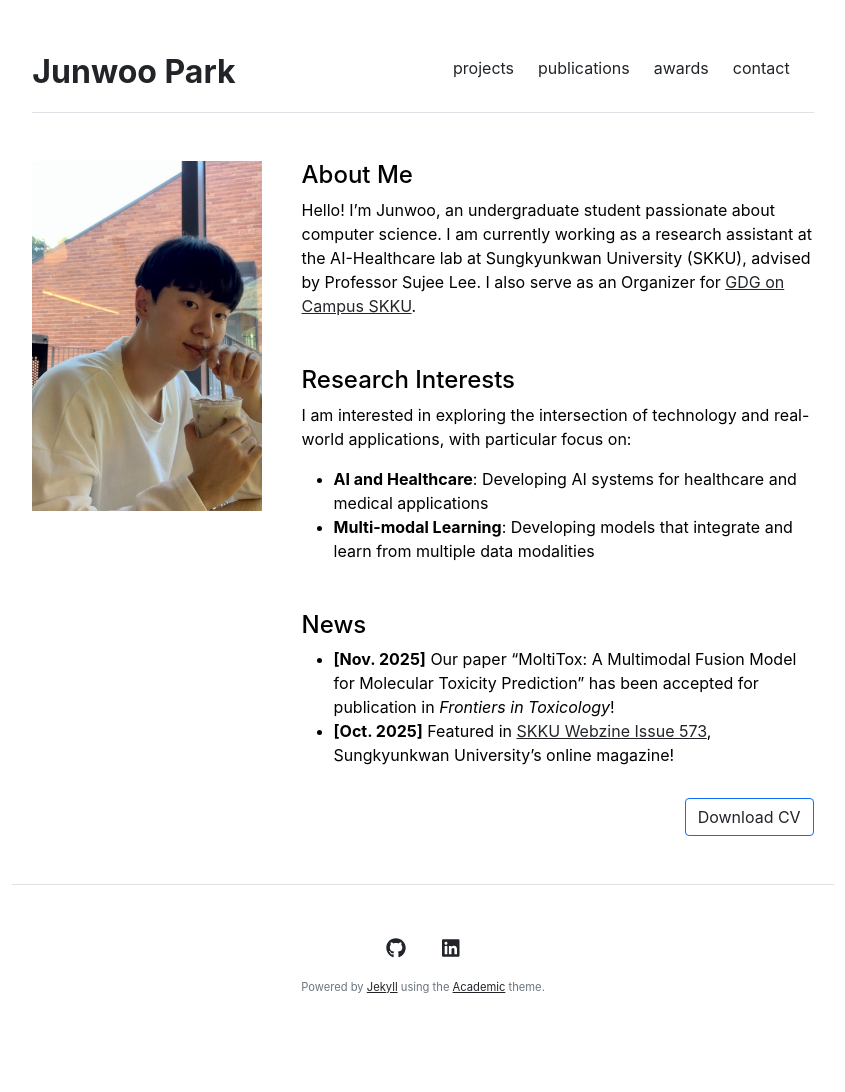
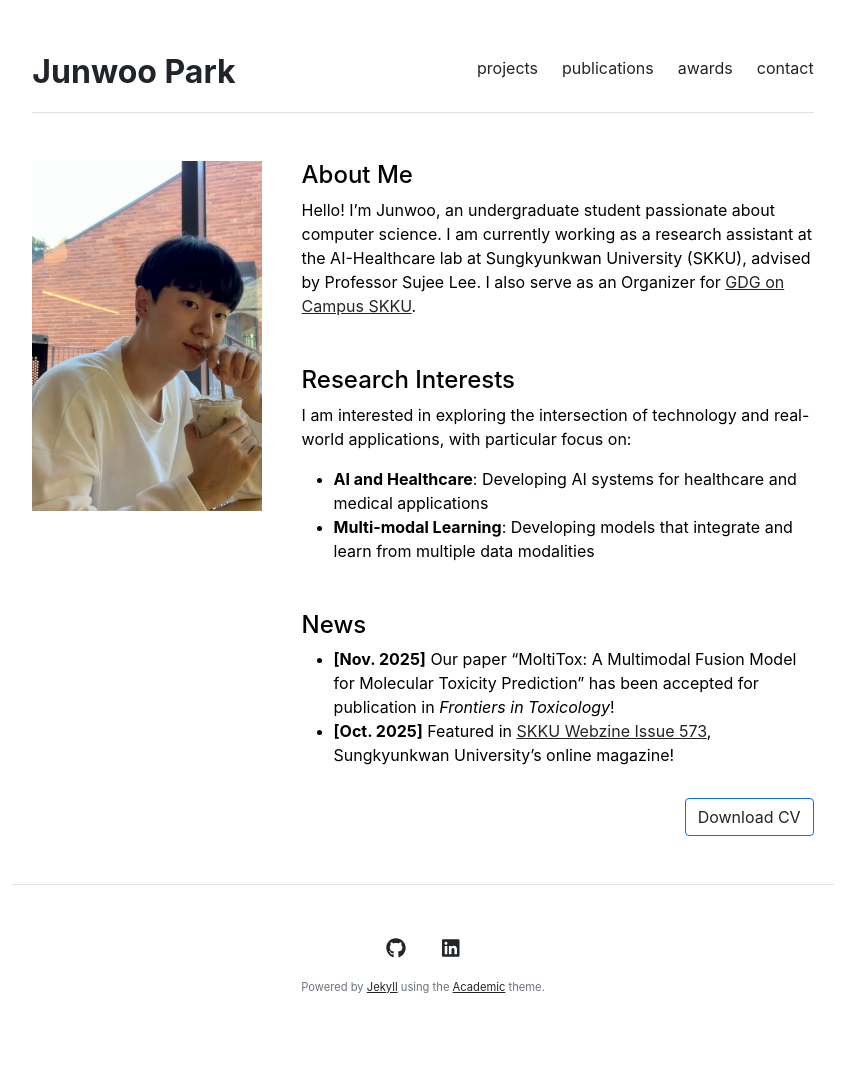
Before and after one commit to junwoop0/junwoop0.github.io, a Jekyll site: the page built from index.md, in a window 1280 px wide. Shown: the whole page, without its empty margins (217-1062 px from the left). Built offline with Jekyll 4.4.1, drawn with Linux system fonts in a browser that asks for light colours.

Commit message:
update profile

```diff
--- a/_includes/header.html
+++ b/_includes/header.html
@@ -1,11 +1,11 @@
 <div style="max-width: 1200px; margin: 0 auto; padding: 0 20px;">
-  <header class="d-flex flex-column flex-md-row align-items-center align-items-md-start pb-3 mb-5 border-bottom">
-    <div class="text-center text-md-start w-100 w-md-auto">
+  <header class="d-flex flex-column flex-md-row pb-3 mb-5 border-bottom">
+    <div class="text-center text-md-start" style="width: 100%;">
       <a href="{{ site.github.url }}/" class="d-flex align-items-center justify-content-center justify-content-md-start text-decoration-none">
         <span class="fs-2 fw-bold">{{ site.title }}</span>
       </a>
     </div>
-    <nav class="w-100 w-md-auto mt-2 mt-md-0 ms-md-auto text-center text-md-end">
+    <nav class="mt-2 mt-md-0" style="width: 100%; margin-left: 0;">
       <div class="d-flex flex-row justify-content-center justify-content-md-end">
         {% for item in site.data.settings.menu %}
           <a class="me-4 py-2 text-decoration-none" href="{{ site.github.url }}{{ item.url }}">{{ item.name }}</a>
@@ -14,3 +14,19 @@
     </nav>
   </header>
 </div>
+
+<style>
+  header nav a:last-child {
+    margin-right: 0 !important;
+  }
+
+  @media (min-width: 768px) {
+    header > div:first-child {
+      width: auto !important;
+    }
+    header > nav {
+      width: auto !important;
+      margin-left: auto !important;
+    }
+  }
+</style>
```
